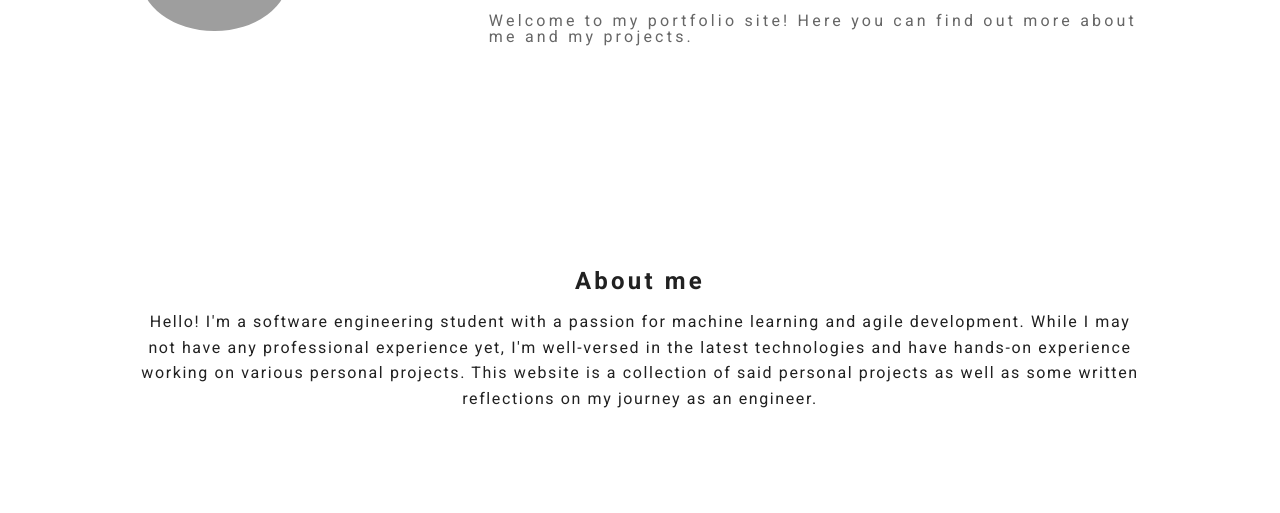
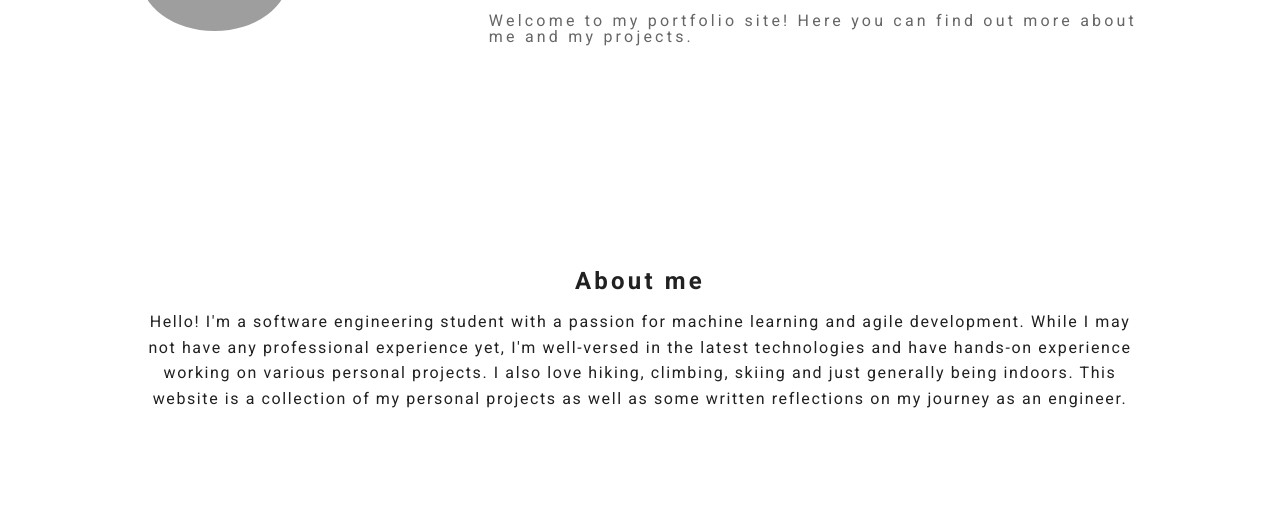
Before and after one commit to Noahsignt/GDSC-Demo-Portfolio, a plain HTML site: page index.html in a window 1280 px wide. Shown: the part 287-800 px from the top of the page. Drawn offline with Linux system fonts and the light colour scheme; grey boxes are pictures that could not be loaded.

Commit message:
tidied up about me

```diff
--- a/index.html
+++ b/index.html
@@ -43,7 +43,8 @@
         Hello! I'm a software engineering student with a passion for machine learning and agile development.
         While I may not have any professional experience yet,
         I'm well-versed in the latest technologies and have hands-on experience working on various personal projects.
-        This website is a collection of said personal projects as well as some written reflections on my journey as an engineer.
+        I also love hiking, climbing, skiing and just generally being indoors.
+        This website is a collection of my personal projects as well as some written reflections on my journey as an engineer.
       </p>
     </section>
   </main>
```
